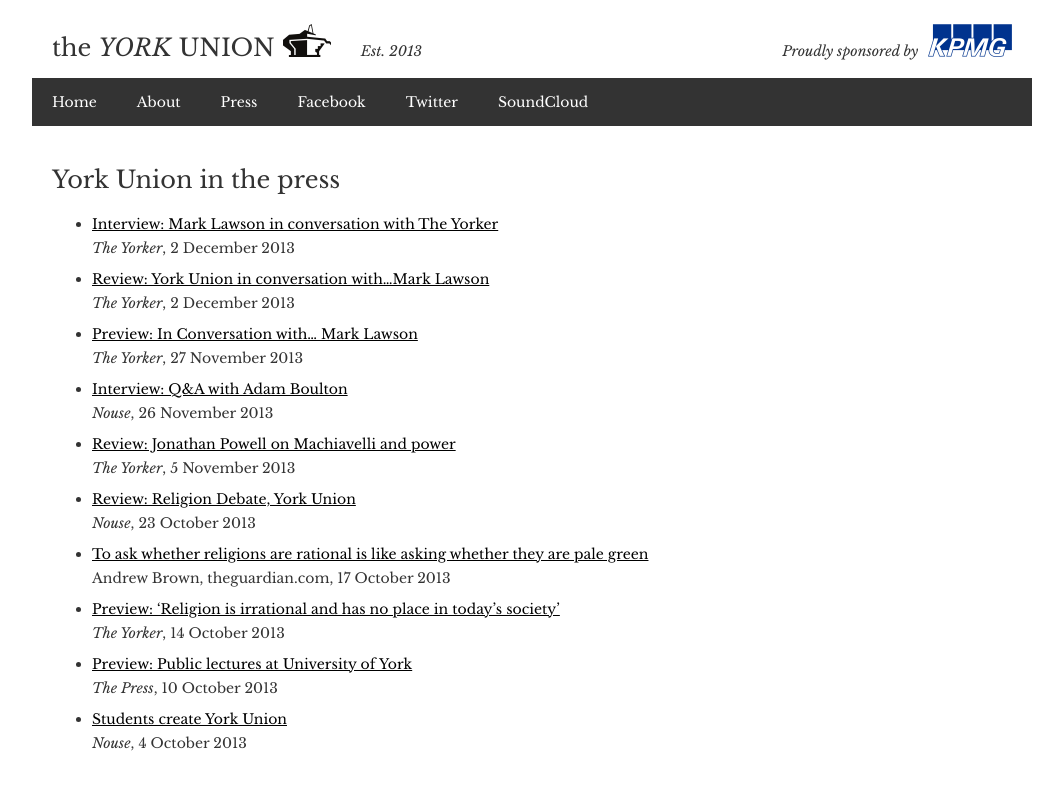
After one commit to jclgoodwin/yorkunion, a Django app: page /press in a window 1280 px wide. The commit adds this page. Shown: the whole page, without its empty margins (108-1171 px from the left). Run offline with Django 3.2, Linux system fonts and the light colour scheme.

Commit message:
press page, temporarily static

```diff
--- a/events/templates/header.html
+++ b/events/templates/header.html
@@ -54,7 +54,7 @@
 <ul>
 <li><a href="/">Home</a></li>
 <li><a href="/about">About</a></li>
-<!-- <li><a href="/press">Press</a></li> -->
+<li><a href="/press">Press</a></li>
 <!-- <li><a href="http://yorkunion.co.uk/photos">Photos</a></li> -->
 <li><a href="https://www.facebook.com/TheYorkUnion">Facebook</a></li>
 <li><a href="https://twitter.com/YorkUnion">Twitter</a></li>
--- /dev/null
+++ b/events/templates/press.html
@@ -0,0 +1,32 @@
+{% include "header.html" %}
+
+<div id="main">
+
+<h2>York Union in the press</h2>
+
+<ul>
+<li><a href="http://theyorker.co.uk/features/14500-mark-lawson-in-conversation-with">Interview: Mark Lawson in conversation with The Yorker</a><br />
+<cite>The Yorker</cite>, 2 December 2013</li>
+<li><a href="http://theyorker.co.uk/arts/performing-arts/features-&amp;-interviews/14499-review-york-union-in-conversation">Review: York Union in conversation with&#8230;Mark Lawson</a><br />
+<cite>The Yorker</cite>, 2 December 2013</li>
+<li><a href="http://theyorker.co.uk/news/campus/14485-in-conversation-with-mark-lawson">Preview: In Conversation with… Mark Lawson</a><br />
+<cite>The Yorker</cite>, 27 November 2013</li>
+<li><a href="http://www.nouse.co.uk/2013/11/26/qa-with-adam-boulton/">Interview: Q&amp;A with Adam Boulton</a><br />
+<cite>Nouse</cite>, 26 November 2013</li>
+<li><a href="http://www.theyorker.co.uk/politics/york/14386-jonathan-powell-on-machiavelli-and">Review: Jonathan Powell on Machiavelli and power</a><br />
+<cite>The Yorker</cite>, 5 November 2013</li>
+<li><a href="http://www.nouse.co.uk/2013/10/23/review-religion-debate-york-union/">Review: Religion Debate, York Union</a><br />
+<cite>Nouse</cite>, 23 October 2013</li>
+<li><a href="http://www.theguardian.com/commentisfree/belief/2013/oct/17/religions-rational-pale-green-irrelevant-nature-world">To ask whether religions are rational is like asking whether they are pale green</a><br />
+Andrew Brown, theguardian.com, 17 October 2013</li>
+<li><a href="http://theyorker.co.uk/news/campus/14319-religion-is-irrational-and-has">Preview: &#8216;Religion is irrational and has no place in today&#8217;s society&#8217;</a><br />
+<cite>The Yorker</cite>, 14 October 2013</li>
+<li><a href="http://www.yorkpress.co.uk/education/news/10729618.Public_lectures_at_University_of_York/">Preview: Public lectures at University of York</a><br />
+<cite>The Press</cite>, 10 October 2013</li>
+<li><a href="http://www.nouse.co.uk/2013/10/04/students-create-york-union/">Students create York Union</a><br />
+<cite>Nouse</cite>, 4 October 2013</li>
+</ul>
+
+</div>
+
+{% include "footer.html" %}
--- a/events/urls.py
+++ b/events/urls.py
@@ -10,5 +10,6 @@ from events import views
 urlpatterns = patterns('',
     url(r'^$', views.index, name='index'),
     url(r'^about/?$', views.about, name='about'),
+    url(r'^press/?$', views.press, name='press'),
     url(r'^(?P<slug>[-_\w]+)/?$', views.DetailView.as_view(), name='detail'),
 )
--- a/events/views.py
+++ b/events/views.py
@@ -34,4 +34,7 @@ class DetailView(generic.DetailView):
     template_name = 'event.html'
 
 def about(request):
-	return render(request, 'about.html')
+    return render(request, 'about.html')
+
+def press(request):
+    return render(request, 'press.html')
```
